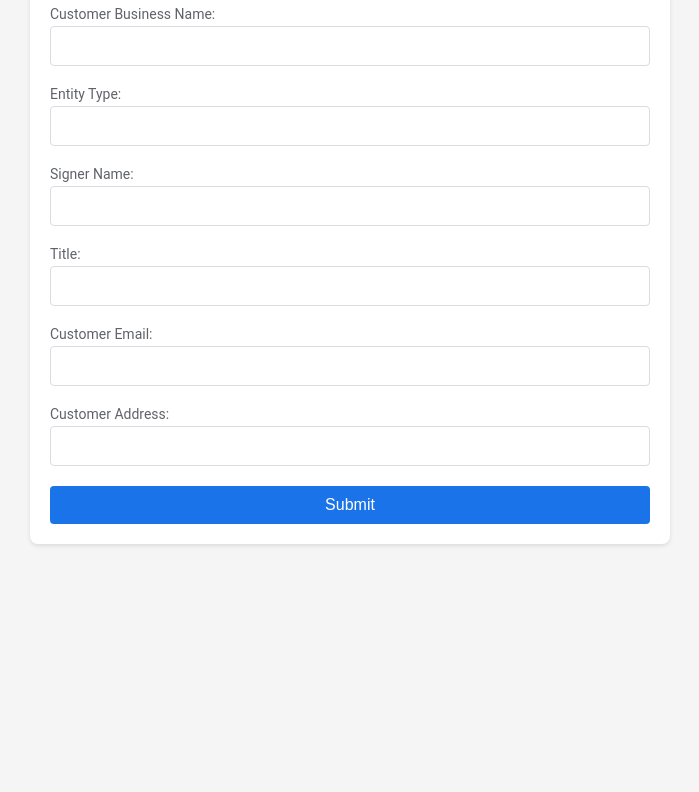
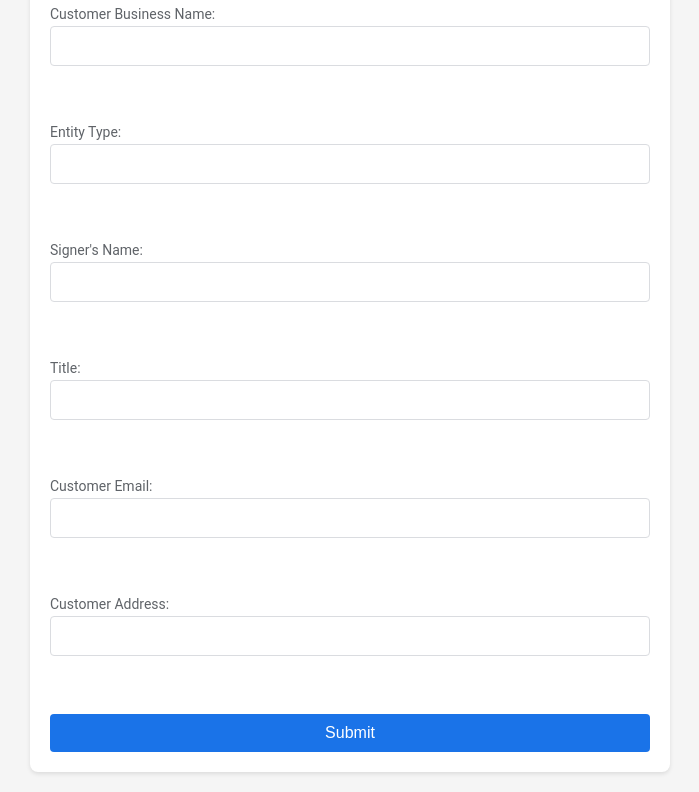
Before and after one commit to joeneuman/next90, a plain HTML site: page index.html in a window 1280 px wide. Shown: the part 115-907 px from the top of the page, without its empty margins (290-989 px from the left). Before the commit the page ends 800 px from the top, so only its background shows below. Drawn offline with Linux system fonts and the light colour scheme.

Commit message:
Update index.html
Update to demo

```diff
--- a/index.html
+++ b/index.html
@@ -6,25 +6,25 @@
 </head>
 <body>
     <div class="container">
-        <h1>Master Services Agrement</h1>
-        <form>
+        <h1>Master Services Agreement</h1>
+        <form id="docusignForm">
             <label for="customerName">Customer Business Name:</label>
-            <input type="text" id="customerName" name="customerName">
+            <input type="text" id="customerName" name="customerName"><br><br>
 
             <label for="entityType">Entity Type:</label>
-            <input type="text" id="entityType" name="entityType">
+            <input type="text" id="entityType" name="entityType"><br><br>
 
-            <label for="customerUserName">Signer Name:</label>
-            <input type="text" id="customerUserName" name="customerUserName">
+            <label for="signersName">Signer's Name:</label>
+            <input type="text" id="signersName" name="signersName"><br><br>
 
             <label for="title">Title:</label>
-            <input type="text" id="title" name="title">
+            <input type="text" id="title" name="title"><br><br>
 
             <label for="customerEmail">Customer Email:</label>
-            <input type="email" id="customerEmail" name="customerEmail">
+            <input type="email" id="customerEmail" name="customerEmail"><br><br>
 
             <label for="customerAddress">Customer Address:</label>
-            <input type="text" id="customerAddress" name="customerAddress">
+            <input type="text" id="customerAddress" name="customerAddress"><br><br>
 
             <button type="button" onclick="generateUrlAndRedirect()">Submit</button>
         </form>
@@ -62,19 +62,19 @@
 
         // Function to generate the full URL and redirect
         function generateUrlAndRedirect() {
-            // PowerForm URL base
-            const powerFormBaseUrl = "https://na3.docusign.net/Member/PowerFormSigning.aspx?PowerFormId=17ca65bf-1824-4b1d-a2f0-7621272db942&env=na3&acct=edaa5734-4f5e-4832-8ff9-0d2c84279963&v=2&Company_UserName=Nick%20Long&Company_Email=nick@primus.holdings";
+            // PowerForm URL base with embedded Admin_UserName, Admin_Email, Company_UserName, and Company_Email
+            const powerFormBaseUrl = "https://demo.docusign.net/Member/PowerFormSigning.aspx?PowerFormId=81f14450-68ea-4b59-8ad5-10b251d9443a&env=demo&acct=f21b983b-0e82-4b5d-8733-0d3d3c71b5af&v=2&Admin_UserName=Fred%20Murray&Admin_Email=fred@giddydigs.com&Company_UserName=Nick%20Long&Company_Email=nick@giddydigs.com";
 
             // Get input values
             const customerBusinessName = document.getElementById("customerName").value;
             const entityType = document.getElementById("entityType").value;
-            const customerUserName = document.getElementById("customerUserName").value;
+            const signersName = document.getElementById("signersName").value;
             const title = document.getElementById("title").value;
             const customerEmail = document.getElementById("customerEmail").value;
             const customerAddress = document.getElementById("customerAddress").value;
 
             // Generate the full URL with all required data
-            const fullUrl = `${powerFormBaseUrl}&Month=${getCurrentMonth()}&Day=${getCurrentDay()}&YY=${getCurrentYear()}&Customer=${encodeURIComponent(customerBusinessName)}&EntityType=${encodeURIComponent(entityType)}&Customer_UserName=${encodeURIComponent(customerUserName)}&Title=${encodeURIComponent(title)}&Customer_Email=${encodeURIComponent(customerEmail)}&Customer_Address=${encodeURIComponent(customerAddress)}`;
+            const fullUrl = `${powerFormBaseUrl}&Month=${getCurrentMonth()}&Day=${getCurrentDay()}&YY=${getCurrentYear()}&Customer=${encodeURIComponent(customerBusinessName)}&Entity%20Type=${encodeURIComponent(entityType)}&Customer_UserName=${encodeURIComponent(signersName)}&CustomerUsername=${encodeURIComponent(signersName)}&title=${encodeURIComponent(title)}&Customer_Email=${encodeURIComponent(customerEmail)}&customerAddress=${encodeURIComponent(customerAddress)}`;
 
             // Redirect to the generated URL
             window.location.href = fullUrl;
```
